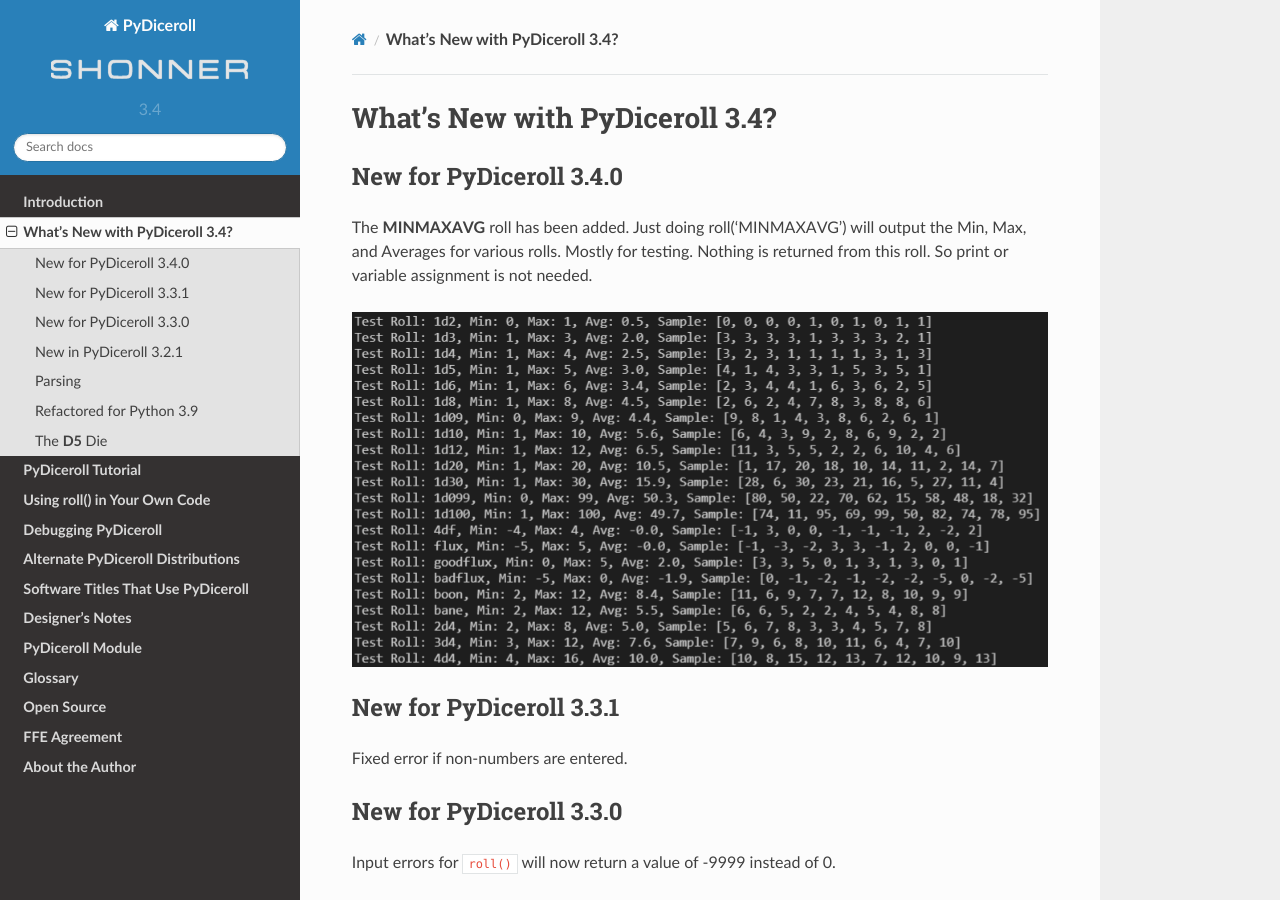
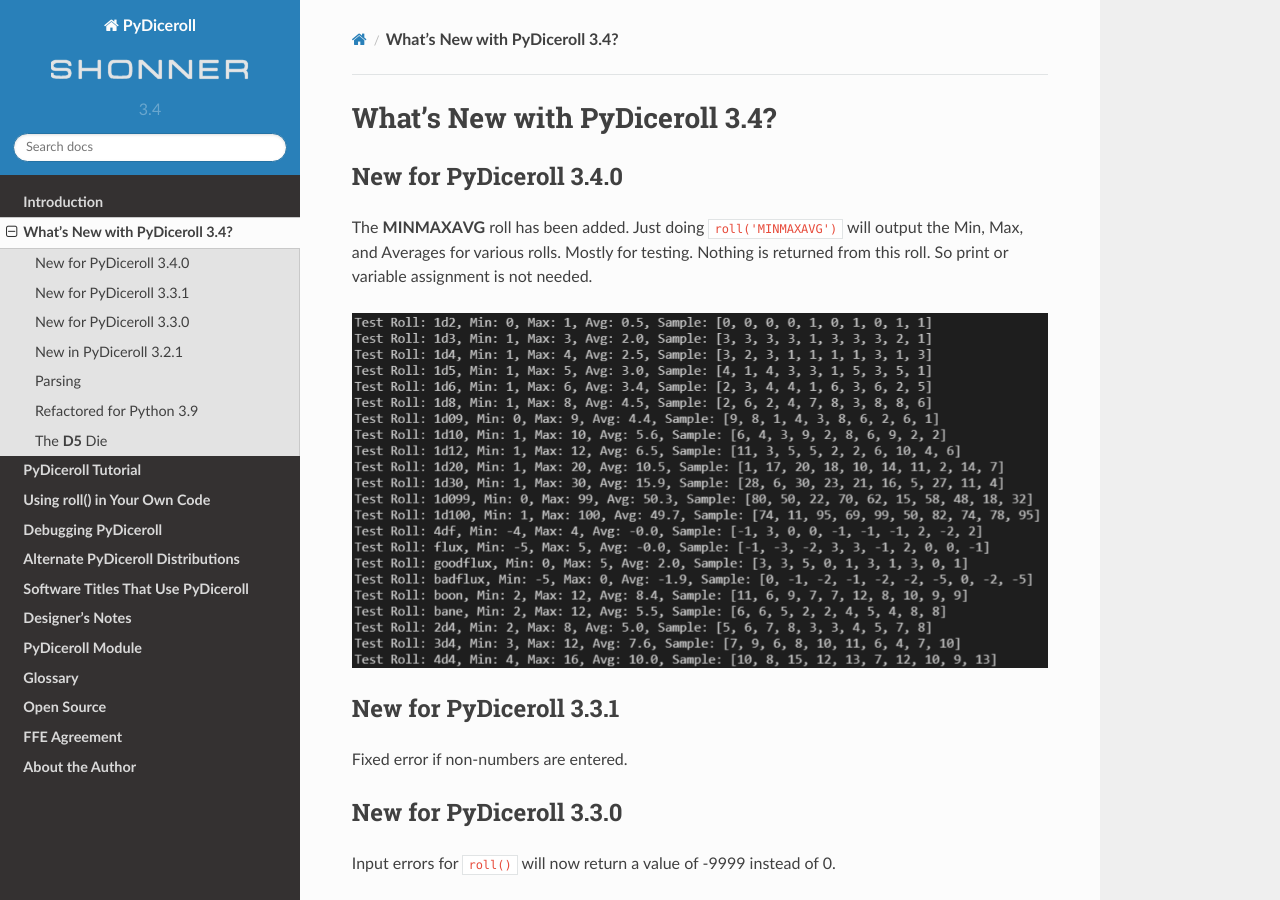
Before and after one commit to ShawnDriscoll/PyDiceroll, a Sphinx documentation site: the page built from docs/source/what_is_new.rst, in a window 1280 px wide and 900 px high. Built offline with Sphinx 7.4.7 and the Read the Docs theme 2.0.0, drawn with Linux system fonts in a browser that asks for light colours.

Commit message:
font change

```diff
--- a/docs/source/what_is_new.rst
+++ b/docs/source/what_is_new.rst
@@ -4,7 +4,7 @@
 New for PyDiceroll 3.4.0
 ------------------------
 
-The **MINMAXAVG** roll has been added. Just doing roll('MINMAXAVG') will output the Min, Max, and Averages for various
+The **MINMAXAVG** roll has been added. Just doing ``roll('MINMAXAVG')`` will output the Min, Max, and Averages for various
 rolls. Mostly for testing. Nothing is returned from this roll. So print or variable assignment is not needed.
 
 .. figure:: minmaxavg.png
```
Also changed, not shown: 19 other files.
